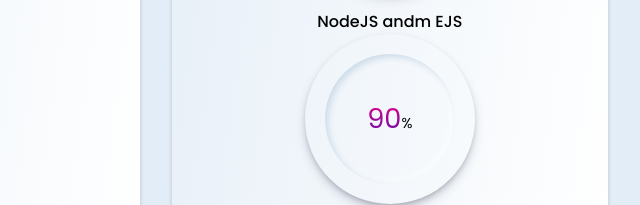
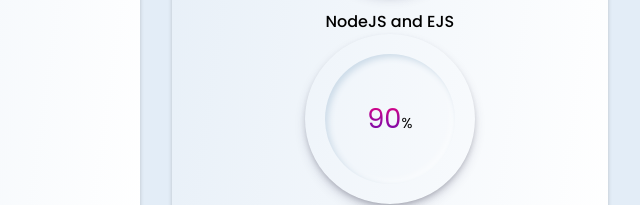
Before and after one commit to mdadnanafzal/Portfolio, a plain HTML site: page index.html in a window 1280 px wide. Shown: the part 2634-2839 px from the top of the page, 484-1124 px from the left. Drawn offline with nearby package versions, Linux system fonts and the light colour scheme.

Commit message:
third commit

```diff
--- a/index.html
+++ b/index.html
@@ -458,7 +458,7 @@
                                     </h2>
                                 </div>
                             </div>
-                            <div class="sk-title">NodeJS andm EJS</div>
+                            <div class="sk-title">NodeJS and EJS</div>
                         </div>
 
                         <!-- JavaScript Skill -->
```
